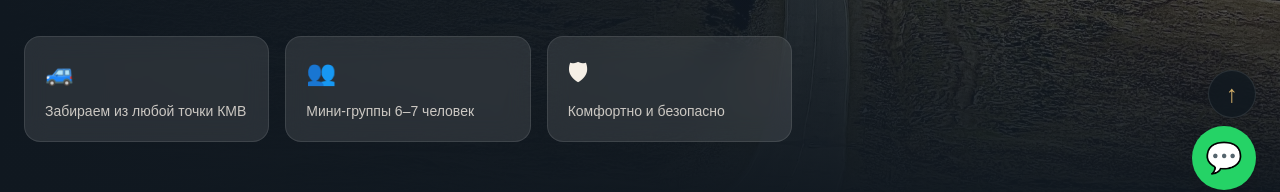
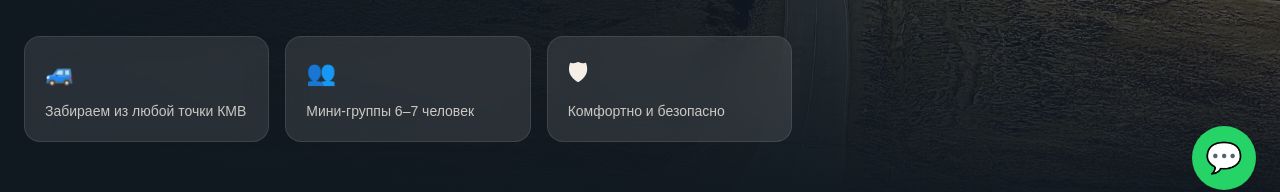
Before and after one commit to marikamirkhan-ops/tvoicompas-site, a Next.js app: page / in a window 1280 px wide. Shown: the part 586-778 px from the top of the page. Built offline with nearby package versions, Linux system fonts and the light colour scheme.

Commit message:
seo metadata

```diff
--- a/app/page.tsx
+++ b/app/page.tsx
@@ -1,7 +1,18 @@
 "use client";
 
-import { useState } from "react";
+import { useEffect, useState } from "react";;
 export default function Home() {
+const [showScrollTop, setShowScrollTop] = useState(false);
+
+useEffect(() => {
+  const handleScroll = () => {
+    setShowScrollTop(window.scrollY > 600);
+  };
+
+  window.addEventListener("scroll", handleScroll);
+
+  return () => window.removeEventListener("scroll", handleScroll);
+}, []);
   const [isMenuOpen, setIsMenuOpen] = useState(false);
 const [formData, setFormData] = useState({
   name: "",
@@ -722,13 +733,20 @@ const handleFormSubmit = (e: React.FormEvent<HTMLFormElement>) => {
     </footer>
   </div>
 </section>
-<a
-  href="#"
-  aria-label="Наверх"
-  className="fixed bottom-24 right-6 z-[9999] flex h-12 w-12 items-center justify-center rounded-full border border-white/10 bg-[#101820]/80 text-2xl text-[#D6B16A] shadow-2xl backdrop-blur-md transition hover:scale-110"
->
-  ↑
-</a>
+{showScrollTop && (
+  <button
+    onClick={() =>
+      window.scrollTo({
+        top: 0,
+        behavior: "smooth",
+      })
+    }
+    aria-label="Наверх"
+    className="fixed bottom-5 right-5 z-50 flex h-11 w-11 items-center justify-center rounded-full border border-white/10 bg-[#101820]/70 text-lg text-white/80 backdrop-blur-xl transition-all duration-300 hover:scale-105 hover:text-[#D6B16A]"
+  >
+    ⌃
+  </button>
+)}
   <a
   href="https://wa.me/79298606885"
   target="_blank"
```
